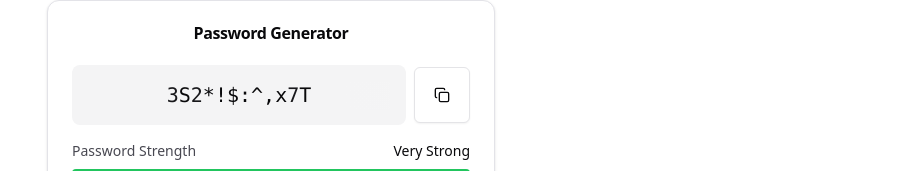
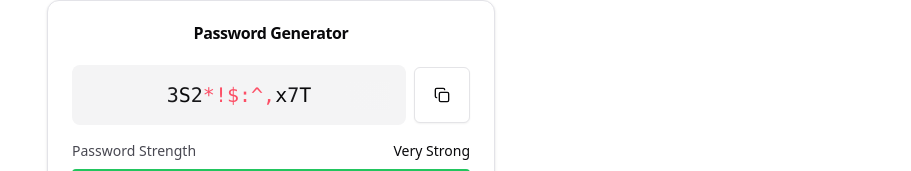
Before and after one commit to devchristian1337/password-generator, a React (Vite) app: page / in a window 1280 px wide. Shown: the part 184-355 px from the top of the page, without its empty margins (369-1280 px from the left). Built offline with nearby package versions, Linux system fonts and the light colour scheme.

Commit message:
Special Characters

```diff
--- a/src/App.tsx
+++ b/src/App.tsx
@@ -233,11 +233,14 @@ function getBrowserLanguage(): 'en' | 'it' | 'es' | 'de' | 'fr' {
 
 // Aggiungi questa funzione di utilità
 const colorizePassword = (password: string) => {
-  return password.split('').map((char, index) => (
-    /[0-9]/.test(char) ? (
-      <span key={index} className="text-primary">{char}</span>
-    ) : char
-  ))
+  return password.split('').map((char, index) => {
+    if (/[0-9]/.test(char)) {
+      return <span key={index} className="text-primary">{char}</span>
+    } else if (/[!@#$%^&*()_+\-=[\]{}|;:,.<>?]/.test(char)) {
+      return <span key={index} style={{ color: '#fc4f66' }}>{char}</span>
+    }
+    return char
+  })
 }
 
 function App() {
```
